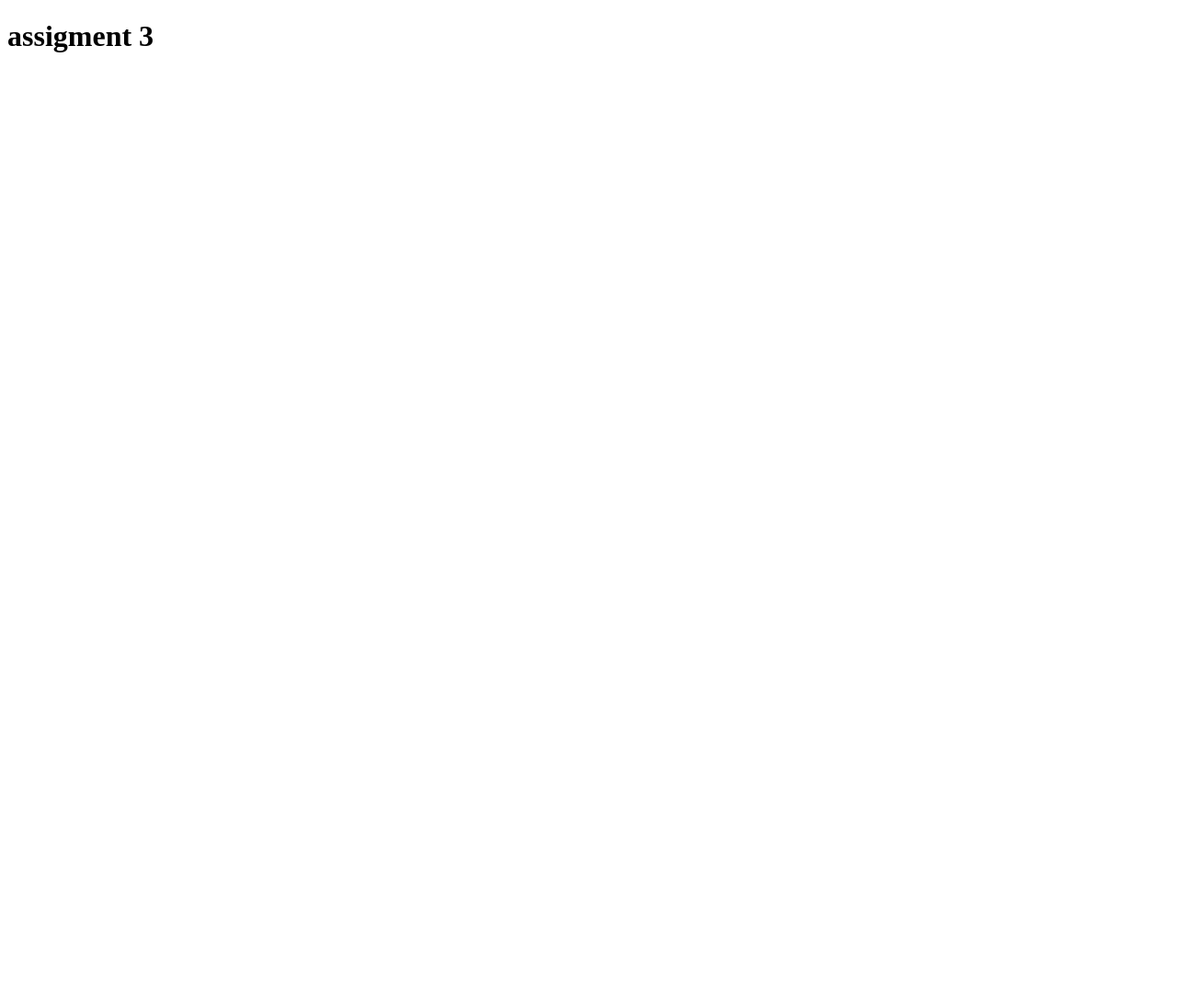
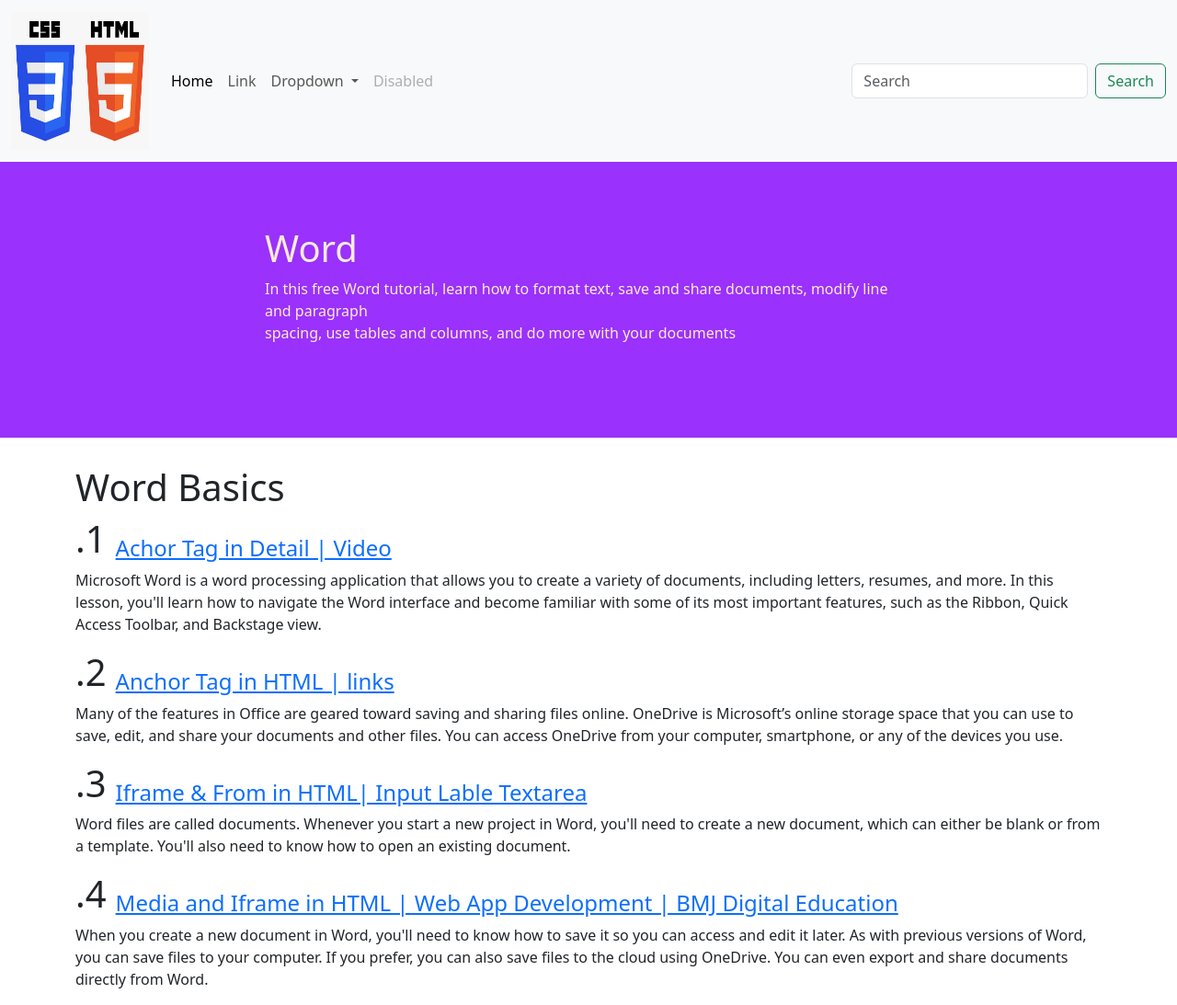
Before and after one commit to Yahya-chohan/Assignment-html-3, a plain HTML site: page index.html in a window 1280 px wide. Shown: the whole page at 92% size. Before the commit the page ends 800 px from the top, so only its background shows below. Drawn offline with nearby package versions, Linux system fonts and the light colour scheme.

Commit message:
assignment done

```diff
--- a/index.html
+++ b/index.html
@@ -4,8 +4,91 @@
     <meta charset="UTF-8">
     <meta name="viewport" content="width=device-width, initial-scale=1.0">
     <title>assigment 3</title>
+<link rel="stylesheet" href="	https://cdn.jsdelivr.net/npm/bootstrap@5.3.3/dist/css/bootstrap.min.css">
 </head>
 <body>
-    <h1>assigment 3</h1>
+    <!-- navbar  -->
+    <nav class="navbar navbar-expand-lg bg-body-tertiary">
+        <div class="container-fluid">
+          <a class="navbar-brand" href="./index.html"><img src="./2.png" alt="logo" width="150px" height="150px"></a>
+          <button class="navbar-toggler" type="button" data-bs-toggle="collapse" data-bs-target="#navbarSupportedContent" aria-controls="navbarSupportedContent" aria-expanded="false" aria-label="Toggle navigation">
+            <span class="navbar-toggler-icon"></span>
+          </button>
+          <div class="collapse navbar-collapse" id="navbarSupportedContent">
+            <ul class="navbar-nav me-auto mb-2 mb-lg-0">
+              <li class="nav-item">
+                <a class="nav-link active" aria-current="page" href="#">Home</a>
+              </li>
+              <li class="nav-item">
+                <a class="nav-link" href="#">Link</a>
+              </li>
+              <li class="nav-item dropdown">
+                <a class="nav-link dropdown-toggle" href="#" role="button" data-bs-toggle="dropdown" aria-expanded="false">
+                  Dropdown
+                </a>
+                <ul class="dropdown-menu">
+                  <li><a class="dropdown-item" href="#">Action</a></li>
+                  <li><a class="dropdown-item" href="#">Another action</a></li>
+                  <li><hr class="dropdown-divider"></li>
+                  <li><a class="dropdown-item" href="#">Something else here</a></li>
+                </ul>
+              </li>
+              <li class="nav-item">
+                <a class="nav-link disabled" aria-disabled="true">Disabled</a>
+              </li>
+            </ul>
+            <form class="d-flex" role="search">
+              <input class="form-control me-2" type="search" placeholder="Search" aria-label="Search">
+              <button class="btn btn-outline-success" type="submit">Search</button>
+            </form>
+          </div>
+        </div>
+      </nav>
+      <div style="width: 100% ;height: 300px ; background-color: rgb(154, 49, 252);">
+       <div style="width: 55%; margin: auto;padding-top: 70px;">
+         <h1 style="color: antiquewhite;"> Word </h1>
+        <p style="color: antiquewhite;"> In this free Word tutorial, learn how to format text, save and share documents, modify line and paragraph <br>spacing, use tables and columns, and do more with your documents</p>
+    </div>
+        </div>
+    <div class="container" >
+        <h1 style="margin-top: 30px;">Word Basics </h1>
+    </div>
+<div class="container" style="display: flex;">
+    <h1>.1</h1>
+        <h4 style="padding-top: 20px; margin-left: 10px;"><a href="./index2.html">Achor Tag in Detail | Video</a></h4>
+    </div>
+    <p class="container">Microsoft Word is a word processing application that allows you to create a variety of documents, including letters, resumes, and more. In this lesson, you'll learn how to navigate the Word interface and become familiar with some of its most important features, such as the Ribbon, Quick Access Toolbar, and Backstage view.
+
+    </p>
+
+    <div class="container" style="display: flex;">
+    <h1>.2</h1>
+        <h4 style="padding-top: 20px; margin-left: 10px;"><a href="./index3.html">Anchor Tag in HTML | links
+        </a></h4>
+
+    </div>
+    <p class="container">Many of the features in Office are geared toward saving and sharing files online. OneDrive is Microsoft’s online storage space that you can use to save, edit, and share your documents and other files. You can access OneDrive from your computer, smartphone, or any of the devices you use.
+    </p>
+
+    <div class="container" style="display: flex;">
+      <h1>.3</h1>
+          <h4 style="padding-top: 20px; margin-left: 10px;"><a href="./index4.html">Iframe & From in HTML| Input Lable Textarea
+          </a></h4>
+
+      </div>
+      <p class="container">Word files are called documents. Whenever you start a new project in Word, you'll need to create a new document, which can either be blank or from a template. You'll also need to know how to open an existing document.
+      </p>
+
+      <div class="container" style="display: flex;">
+        <h1>.4</h1>
+            <h4 style="padding-top: 20px; margin-left: 10px;"><a href="./index4.html">Media and Iframe in HTML | Web App Development | BMJ Digital Education </a></h4>
+
+        </div>
+        <p class="container">When you create a new document in Word, you'll need to know how to save it so you can access and edit it later. As with previous versions of Word, you can save files to your computer. If you prefer, you can also save files to the cloud using OneDrive. You can even export and share documents directly from Word.
+
+
+        </p>
+
+<link rel="stylesheet" href="	https://cdn.jsdelivr.net/npm/bootstrap@5.3.3/dist/js/bootstrap.bundle.min.js">
 </body>
 </html>
```
Also changed, not shown: index2.html (added, +63 -0 lines), index3.html (added, +61 -0 lines), index4.html (added, +62 -0 lines), index5.html (added, +62 -0 lines), 2.png (added), images.png (added).
